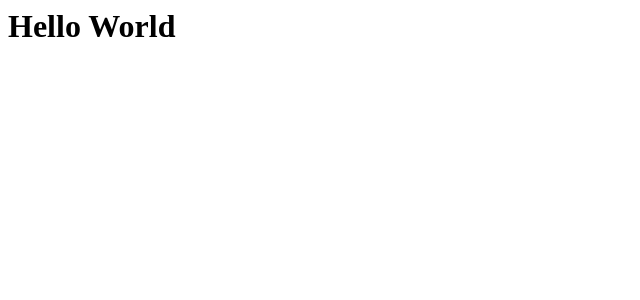
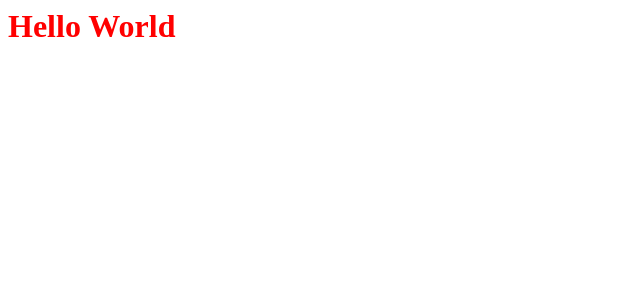
Before and after one commit to hseoy/react-typescript-boilerplate, a React app: page / in a window 1280 px wide. Shown: the top 300 px of the page, without its empty margins (0-640 px from the left). Built offline with nearby package versions, Linux system fonts and the light colour scheme.

Commit message:
feat: css 적용 예시를 위한 색상 변경 css 추가

```diff
--- /dev/null
+++ b/src/App.css
@@ -0,0 +1,4 @@
+h1 {
+  /* 테스트용 컬러는 red 가... ㅎ */
+  color: red;
+}
--- a/src/App.tsx
+++ b/src/App.tsx
@@ -1,4 +1,5 @@
 import React, { FC } from "react";
+import "./App.css";
 
 const App: FC = () => {
   return <h1>Hello World</h1>;
```
